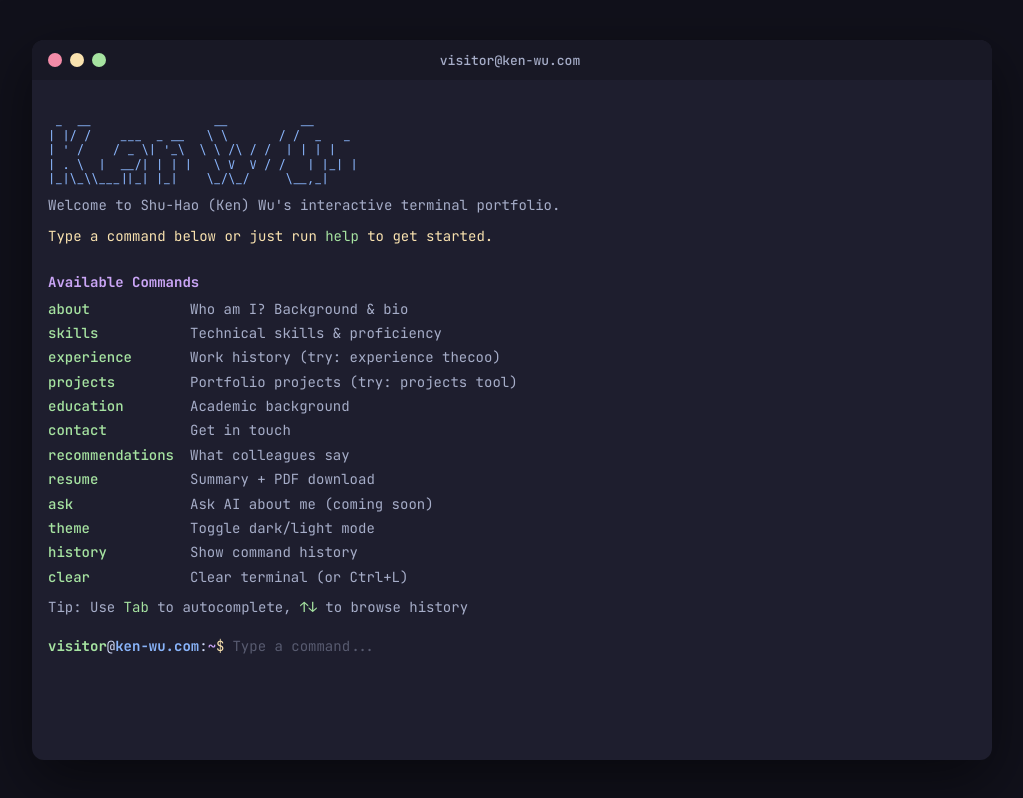
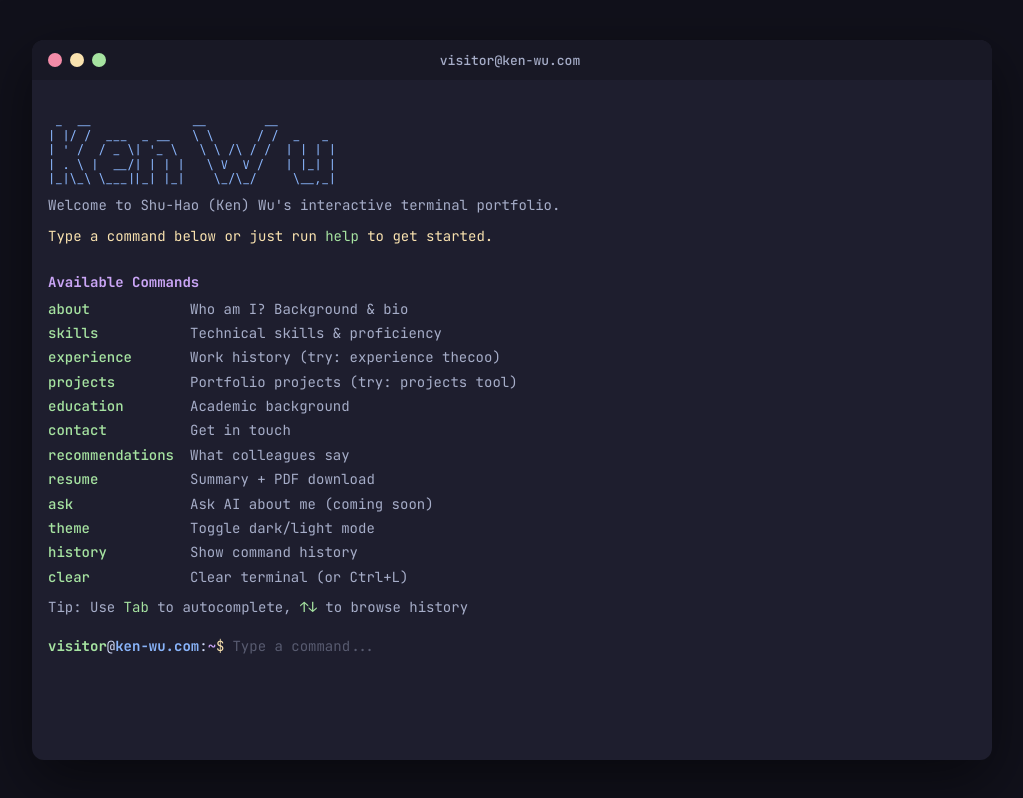
Before and after one commit to ken1009us/ken1009us.github.io, an Astro site: page / in a window 1280 px wide. Shown: the whole page, without its empty margins (128-1151 px from the left). Built offline with nearby package versions, Linux system fonts and the light colour scheme; Astro itself is replaced by a stand-in of ours.

Commit message:
feat: rebuild portfolio as interactive terminal

```diff
--- a/src/components/terminal/TerminalWelcome.tsx
+++ b/src/components/terminal/TerminalWelcome.tsx
@@ -1,12 +1,12 @@
 import type { PortfolioData } from './types';
 import { helpCommand } from './commands/help';
 
-const ASCII_ART = `
- _  __                 __          __
-| |/ /    ___  _ __   \\ \\       / /  _   _
-| ' /    / _ \\| '_\\  \\ \\ /\\ / /  | | | |
-| . \\  |  __/| | | |   \\ V  V / /   | |_| |
-|_|\\_\\\\___||_| |_|    \\_/\\_/     \\__,_|
+const ASCII_ART = String.raw`
+ _  __              __        __
+| |/ /  ___  _ __   \ \      / /  _   _
+| ' /  / _ \| '_ \   \ \ /\ / /  | | | |
+| . \ |  __/| | | |   \ V  V /   | |_| |
+|_|\_\ \___||_| |_|    \_/\_/     \__,_|
 `;
 
 export function renderWelcome(data: PortfolioData) {
```
